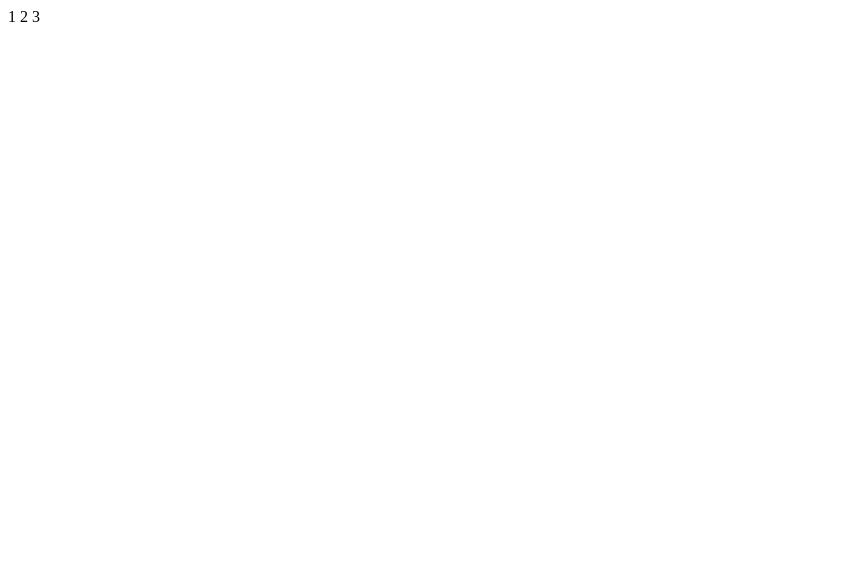
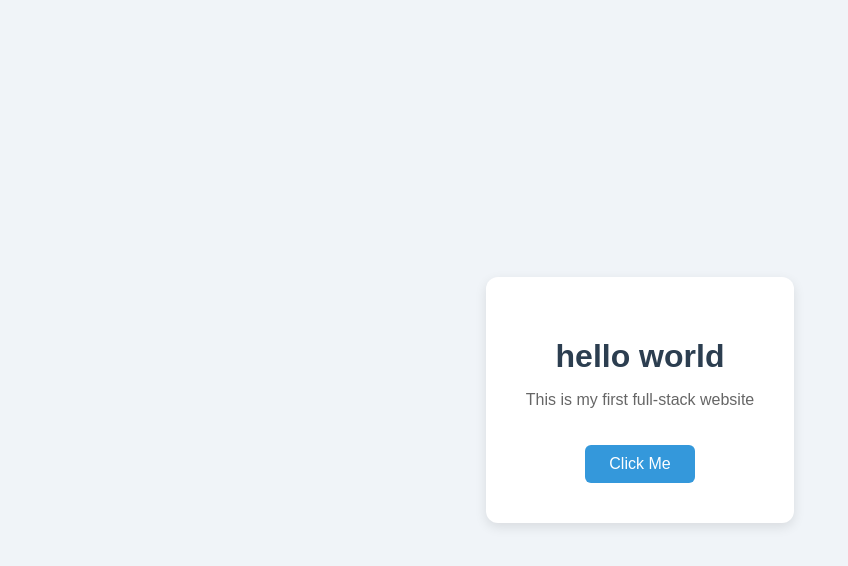
Before and after one commit to gtycloud/zero-to-tech, a plain HTML site: page index.html in a window 1280 px wide. Shown: the whole page, without its empty margins (0-848 px from the left). Drawn offline with Linux system fonts and the light colour scheme.

Commit message:
Add files via upload

```diff
--- a/index.html
+++ b/index.html
@@ -1,3 +1,74 @@
-1
-2
-3
+<!DOCTYPE html>
+<html lang="zh-CN">
+
+<head>
+    <meta charset="UTF-8">
+    <meta name="viewport" content="width=device-width, initial-scale=1.0">
+    <title>My first web page</title>
+        <style>
+      body {
+        background-color: #f0f4f8;
+        display: flex;
+        justify-content: center;
+        align-items: center;
+        height: 100vh;
+        margin: 0;
+        font-family: sans-serif;
+      }
+
+      .card {
+        background: white;
+        padding: 40px;
+        border-radius: 12px;
+        text-align: center;
+        box-shadow: 0 4px 12px rgba(0, 0, 0, 0.1);
+      }
+
+      h1 {
+        color: #2c3e50;
+        margin-bottom: 12px;
+      }
+
+      p {
+        color: #666;
+      }
+
+      button {
+        margin-top: 20px;
+        padding: 10px 24px;
+        background-color: #3498db;
+        color: white;
+        border: none;
+        border-radius: 6px;
+        cursor: pointer;
+        font-size: 16px;
+      }
+
+      button:hover {
+        background-color: #2980b9;
+      }
+    </style>
+
+</head>
+
+<body>
+    <div class="card">
+        <h1>hello  world</h1>
+        <p id="msg">This is my first full-stack website</p>
+        <button onclick="changeMessage()">Click Me</button>
+    </div>
+
+
+    <script>
+      function changeMessage() {
+        if (document.getElementById('msg').textContent === '你刚刚触发了一段 JavaScript。') {
+          document.getElementById('msg').textContent = 'This is my first full-stack website';
+        } else {
+          document.getElementById('msg').textContent = '你刚刚触发了一段 JavaScript。';
+        }
+      }
+    </script>
+
+</body>
+
+</html>
```
